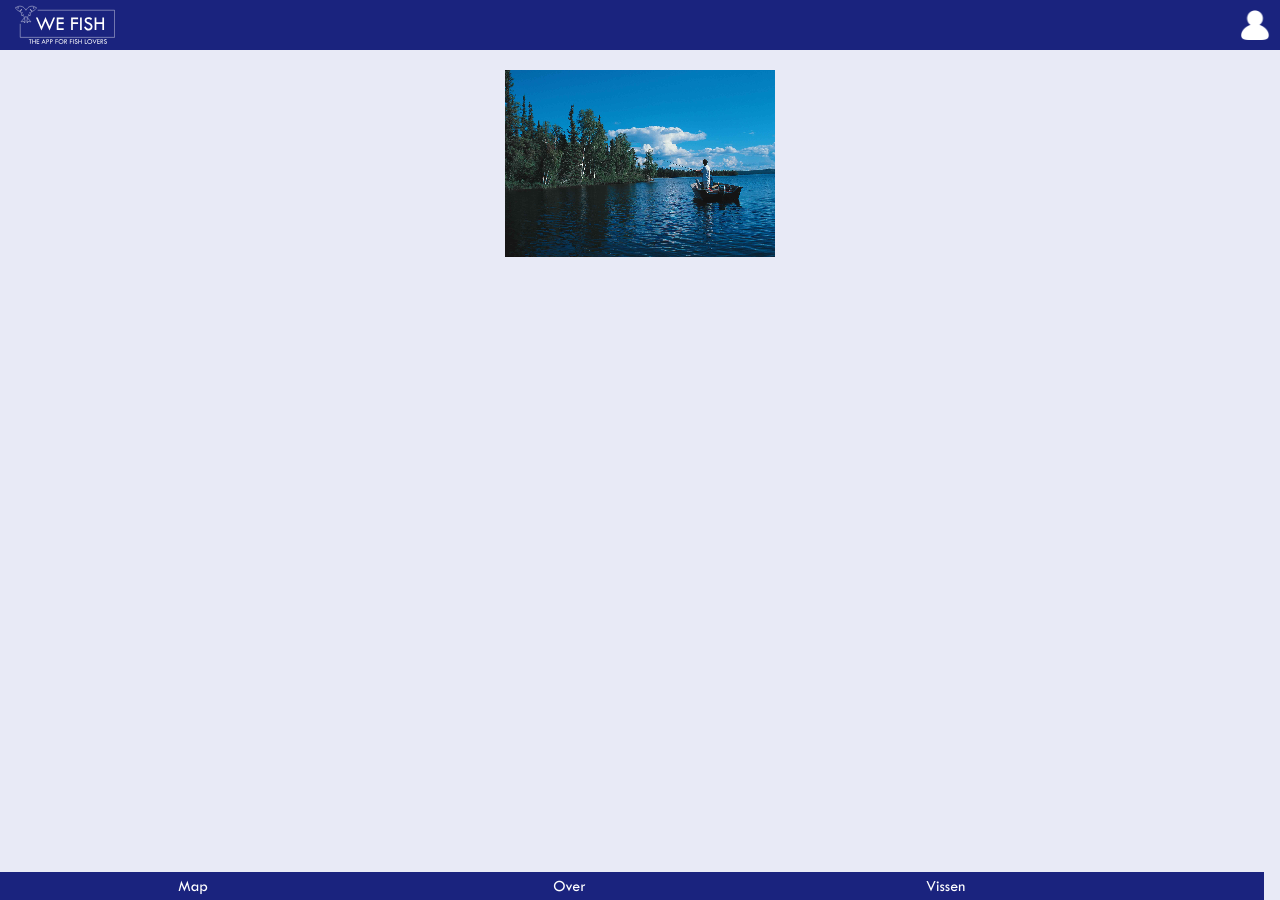
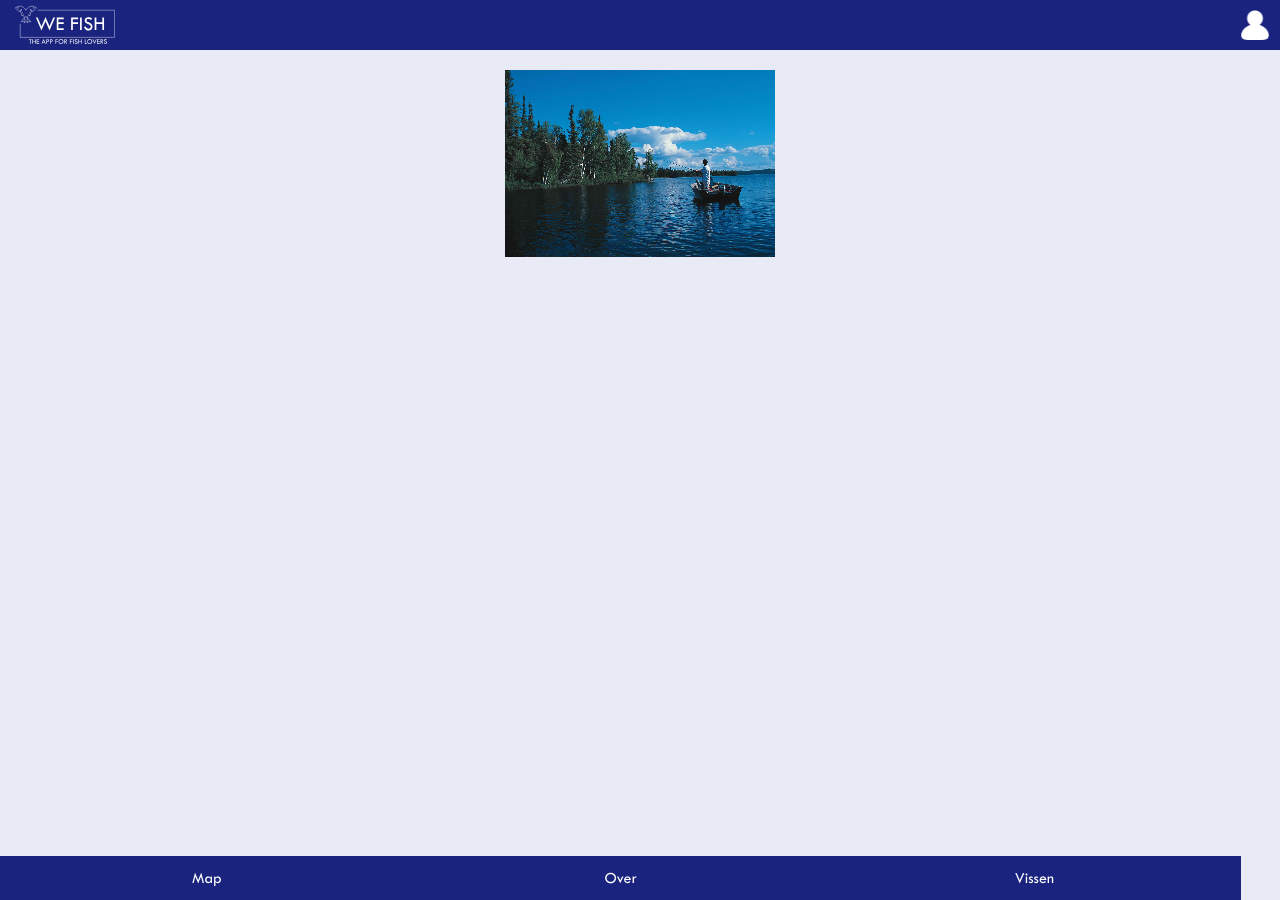
Before and after one commit to svennote/WeFish.github.io, a Jekyll site: the page built from start.html, in a window 1280 px wide. Built offline with Jekyll 4.4.1, drawn with Linux system fonts in a browser that asks for light colours.

Commit message:
aangepast

```diff
--- a/css/login.scss
+++ b/css/login.scss
@@ -43,9 +43,6 @@
 bottom:0;
 left:0;
 right:0;
-width:98%;
-padding:5px;
-background-color:$ahsd;
 }
 
 footer a:link, a:visited {
@@ -53,7 +50,8 @@
 text-align:center;
 display:block;
 float:left;
-width:30%;
+width:30.33%;
+padding:1%;
 background-color:$ahsd;
 text-decoration: none;
 color:white;
```
